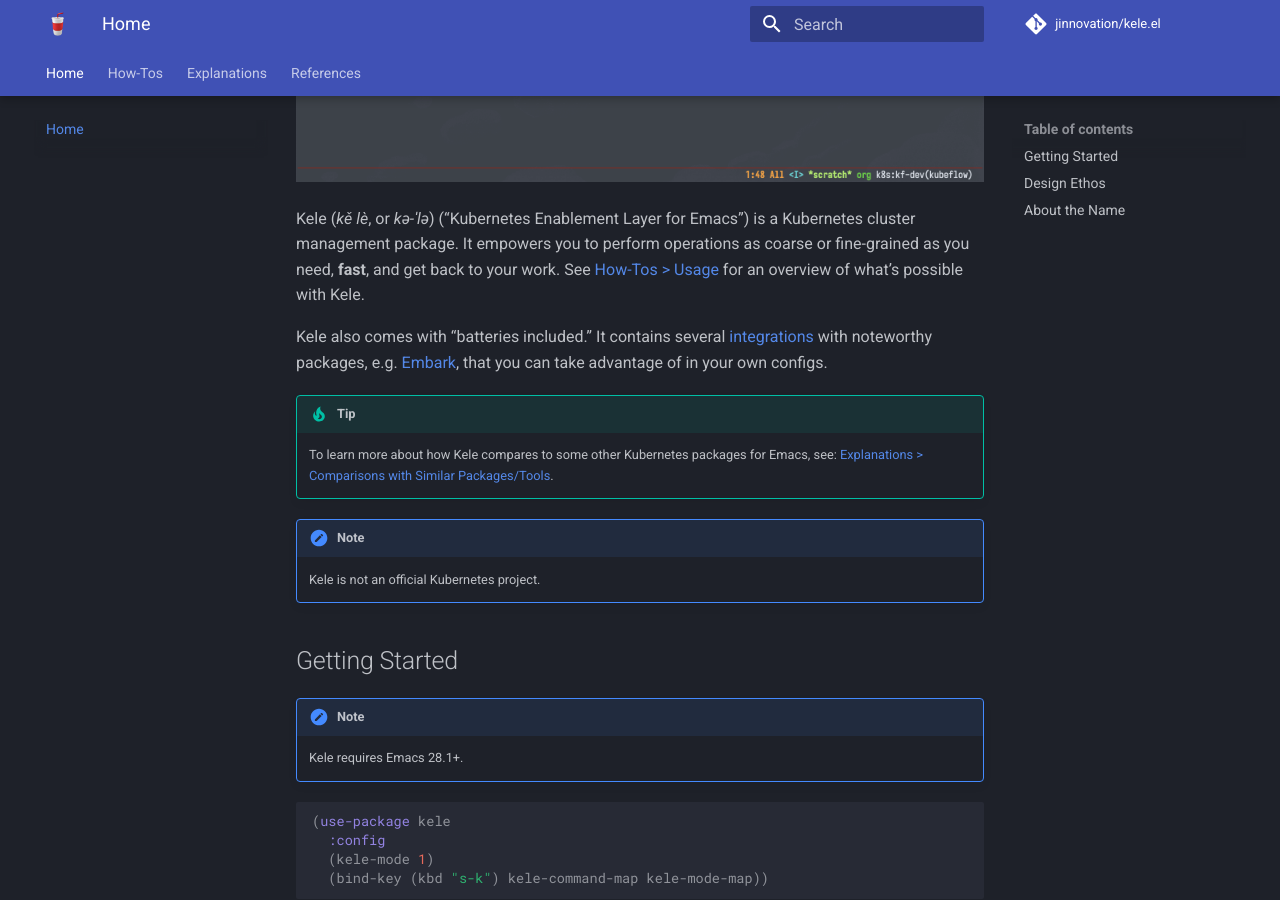
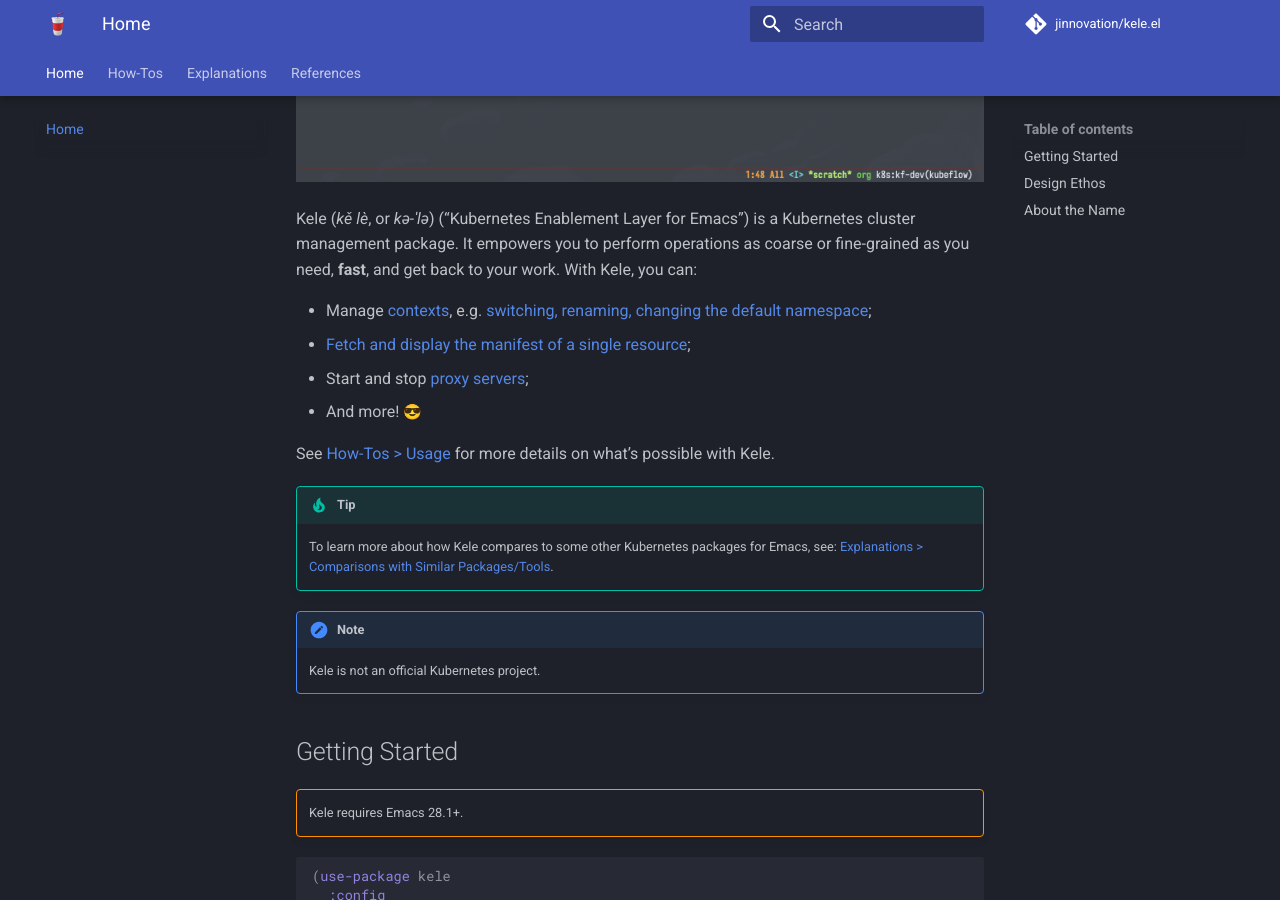
Before and after one commit to jinnovation/kele.el, an MkDocs documentation site: the page built from docs/index.md, in a window 1280 px wide and 900 px high, scrolled down 1023 px. Built offline with MkDocs 1.6.1 and Material for MkDocs 9.7.7, drawn with Linux system fonts in a browser that asks for light colours; emoji names are drawn with the system emoji font; comment, search, counter and statistics services are not loaded.

Commit message:
docs: call out usage examples in homepage

```diff
--- a/docs/index.md
+++ b/docs/index.md
@@ -9,13 +9,18 @@
 
 Kele (*kě lè*, or *kə-ˈlə*) ("Kubernetes Enablement Layer for Emacs") is a
 Kubernetes cluster management package. It empowers you to perform operations as
-coarse or fine-grained as you need, **fast**, and get back to your work. See
-[How-Tos > Usage](./how-tos/usage.md) for an overview of what's possible with
-Kele.
+coarse or fine-grained as you need, **fast**, and get back to your work. With
+Kele, you can:
 
-Kele also comes with "batteries included." It contains several
-[integrations](./how-tos/integrations.md) with noteworthy packages,
-e.g. [Embark], that you can take advantage of in your own configs.
+- Manage [contexts], e.g. [switching, renaming, changing the default
+  namespace](./how-tos/usage.md#contexts);
+- [Fetch and display the manifest of a single
+  resource](./how-tos/usage.md#displaying-a-single-resource);
+- Start and stop [proxy servers](./how-tos/usage.md#managing-proxy-servers);
+- And more! :sunglasses:
+
+See [How-Tos > Usage](./how-tos/usage.md) for more details on what's possible
+with Kele.
 
 !!! tip
 
@@ -29,7 +34,7 @@
 
 ## Getting Started
 
-!!! note
+!!! warning ""
 
     Kele requires Emacs 28.1+.
 
@@ -60,3 +65,4 @@
 also an abbreviation of "Kubernetes Enablement Layer for Emacs."
 
 [Embark]: https://github.com/oantolin/embark
+[contexts]: https://kubernetes.io/docs/tasks/access-application-cluster/configure-access-multiple-clusters/
```
